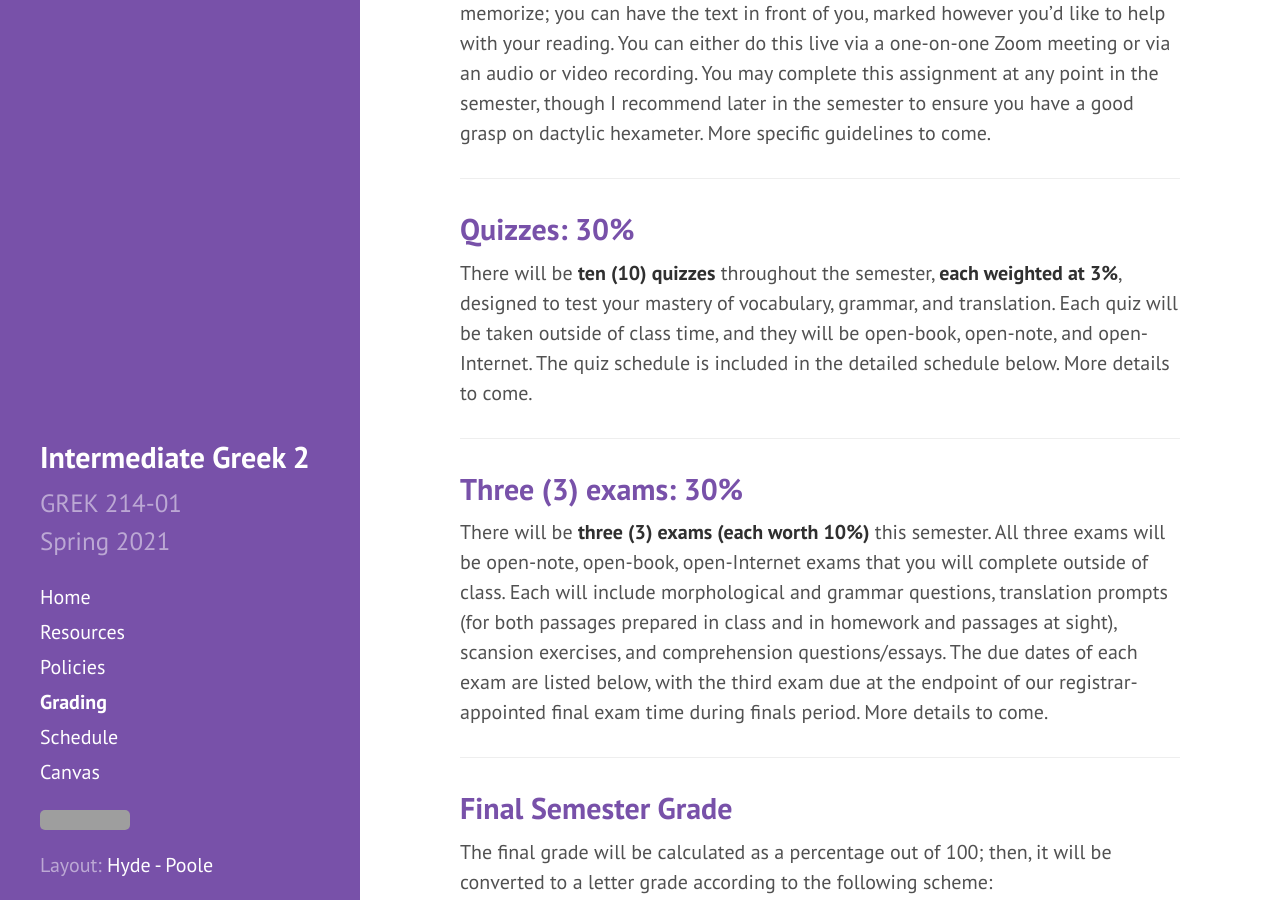
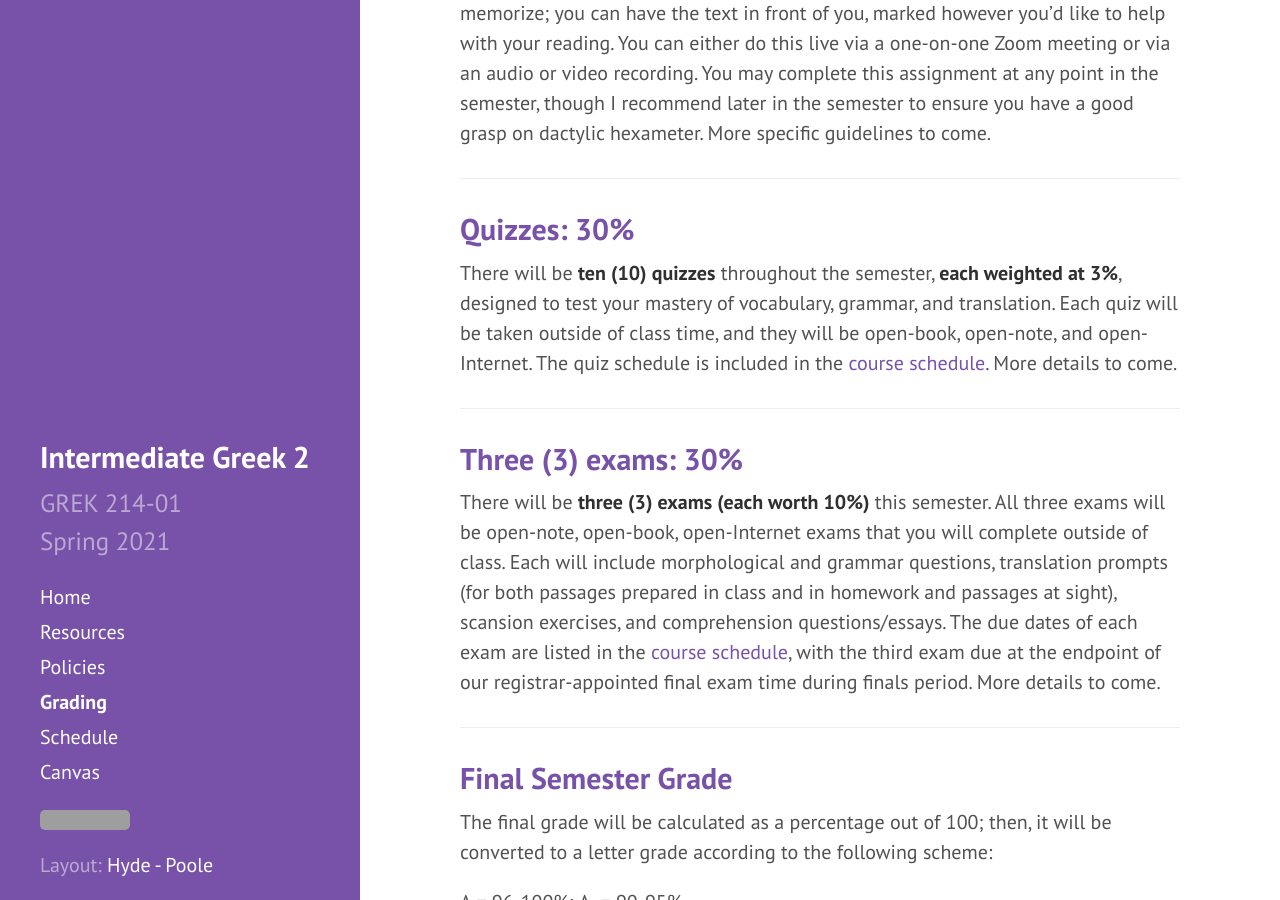
Before and after one commit to DLibatique/GREK214-S21, a Jekyll site: the page built from _pages/grading.md, in a window 1280 px wide and 900 px high, scrolled down 713 px. Built offline with Jekyll 4.4.1, drawn with Linux system fonts in a browser that asks for light colours; grey boxes are pictures that could not be loaded.

Commit message:
added canvas links

```diff
--- a/_includes/sidebar.html
+++ b/_includes/sidebar.html
@@ -26,7 +26,7 @@
       {% endif %}
       {% endfor %}
 
-      <a class="sidebar-nav-item" href="#">Canvas</a>
+      <a class="sidebar-nav-item" href="https://hc.instructure.com/courses/2941">Canvas</a>
 
     </nav>
 
--- a/_pages/grading.md
+++ b/_pages/grading.md
@@ -25,12 +25,12 @@
 
 ## Quizzes: 30%
 
-There will be **ten (10) quizzes** throughout the semester, **each weighted at 3%**, designed to test your mastery of vocabulary, grammar, and translation.  Each quiz will be taken outside of class time, and they will be open-book, open-note, and open-Internet. The quiz schedule is included in the detailed schedule below. More details to come.
+There will be **ten (10) quizzes** throughout the semester, **each weighted at 3%**, designed to test your mastery of vocabulary, grammar, and translation.  Each quiz will be taken outside of class time, and they will be open-book, open-note, and open-Internet. The quiz schedule is included in the [course schedule](schedule). More details to come.
 
 ***
 
 ## Three (3) exams: 30%
-There will be **three (3) exams (each worth 10%)** this semester. All three exams will be open-note, open-book, open-Internet exams that you will complete outside of class. Each will include morphological and grammar questions, translation prompts (for both passages prepared in class and in homework and passages at sight), scansion exercises, and comprehension questions/essays. The due dates of each exam are listed below, with the third exam due at the endpoint of our registrar-appointed final exam time during finals period. More details to come.
+There will be **three (3) exams (each worth 10%)** this semester. All three exams will be open-note, open-book, open-Internet exams that you will complete outside of class. Each will include morphological and grammar questions, translation prompts (for both passages prepared in class and in homework and passages at sight), scansion exercises, and comprehension questions/essays. The due dates of each exam are listed in the [course schedule](schedule), with the third exam due at the endpoint of our registrar-appointed final exam time during finals period. More details to come.
 
 ***
 
```
Also changed, not shown: _pages/schedule.md (+13 -13 lines).
